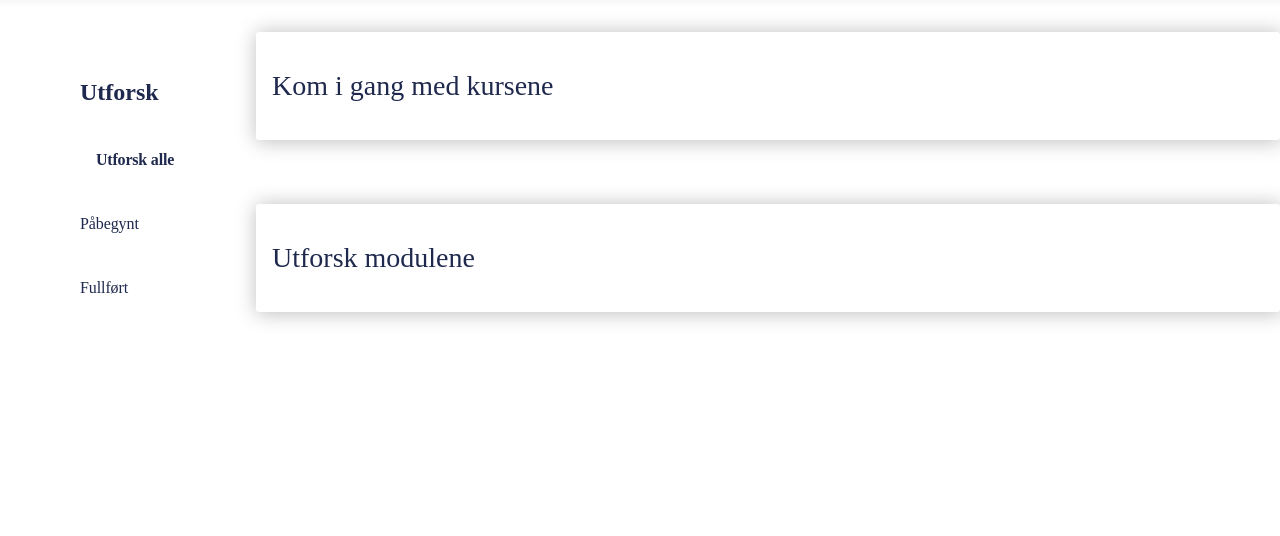
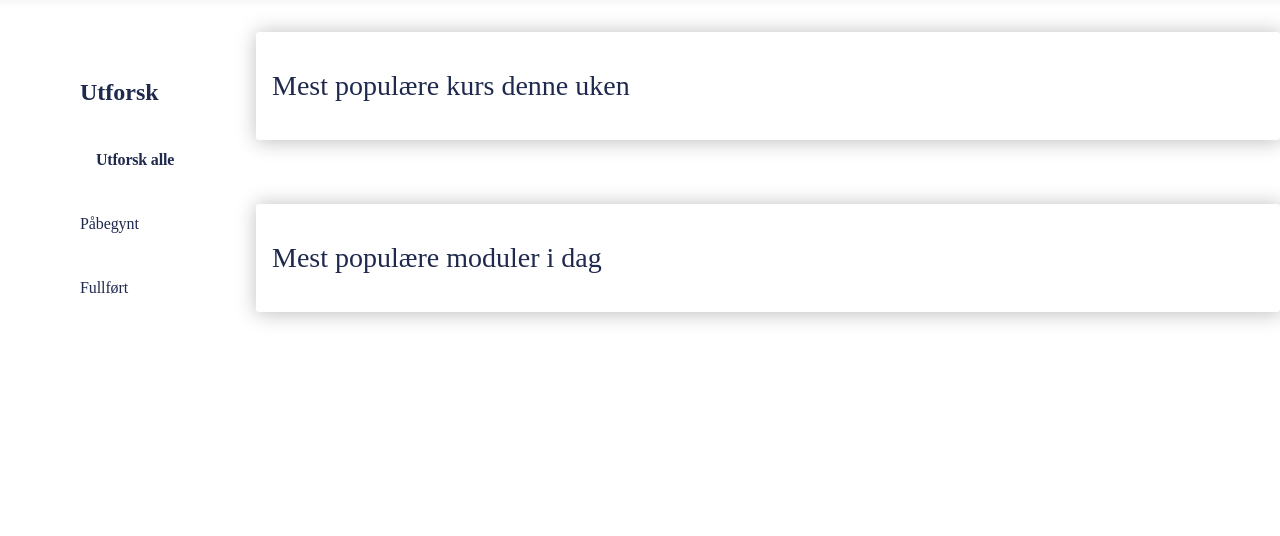
Before and after one commit to mrdoggel/Trivselslaben, a PHP site: page /forside.php in a window 1280 px wide. Shown: the part 176-712 px from the top of the page. Run offline with PHP 8.4, Linux system fonts and the light colour scheme; the visitor is signed in with stand-in values (Sample User, id 1); data that the repository does not hold is empty.

Commit message:
nytt filnavn

```diff
--- a/assets/css/common/global.css
+++ b/assets/css/common/global.css
@@ -61,6 +61,7 @@ legend{
 }
 ::-webkit-scrollbar-thumb:hover {
   background: linear-gradient(to right, #d0d9f9 , #a3ecc8, #f2f088);
+  opacity: 60%;
 }
 
 @media only screen and (max-width: 1300px) {
--- a/forside.php
+++ b/forside.php
@@ -40,7 +40,7 @@
 
         <div id="section-container">
         <section>
-            <h2>Kom i gang med kursene</h2>
+            <h2>Mest populære kurs denne uken</h2>
             <div class="scrollmenu">
                 <?php
                 require "assets/reuse/hentKurs.php";
@@ -49,7 +49,7 @@
         </section>
 
         <section class="moduler">
-            <h2>Utforsk modulene</h2>
+            <h2>Mest populære moduler i dag</h2>
             <div class="scrollmenu">
                 <?php
                 require "assets/reuse/hentModul.php";
```
Also changed, not shown: assets/images/agreement.png (added), kurs.php (renamed from ASKurs.php).
